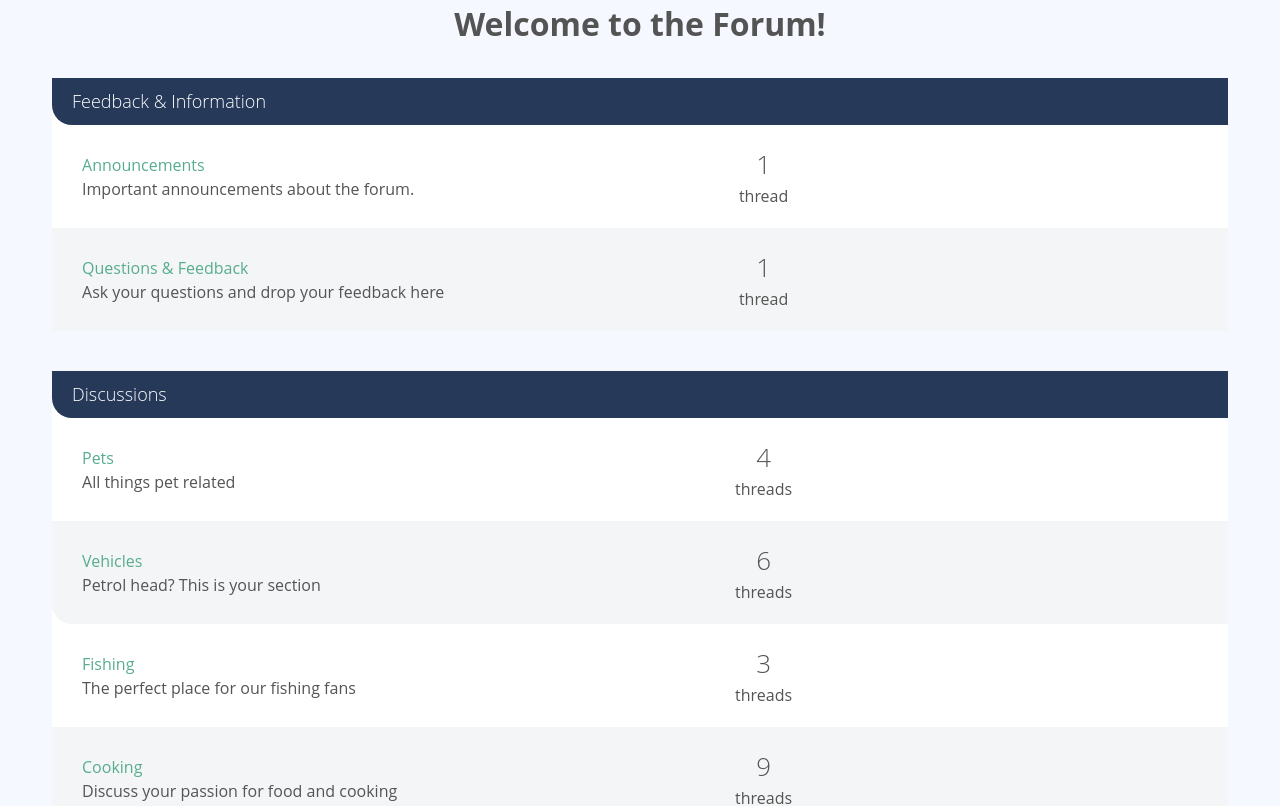
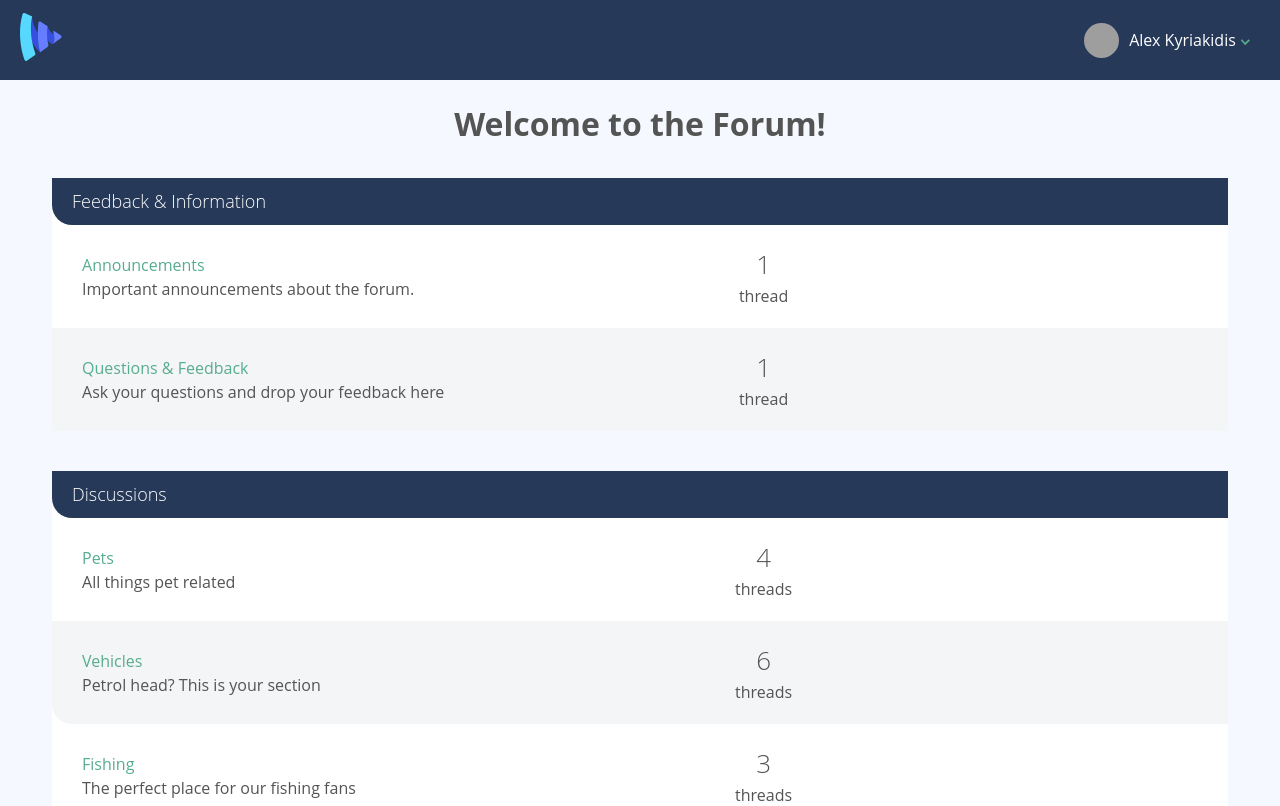
Before and after one commit to TanyaLagodich/vueschool-class, a Vue app: page / in a window 1280 px wide. Shown: the top 806 px of the page. Built offline with nearby package versions, Linux system fonts and the light colour scheme; grey boxes are pictures that could not be loaded.

Commit message:
chapter 5: creating a forum navbar

```diff
--- a/src/App.vue
+++ b/src/App.vue
@@ -1,11 +1,14 @@
 <template>
+  <the-navbar />
   <div class="container">
       <router-view />
   </div>
 </template>
 
 <script>
+import TheNavbar from './components/TheNavbar.vue'
 export default {
+  components: { TheNavbar },
   name: 'App'
 }
 </script>
--- a/src/components/ForumList.vue
+++ b/src/components/ForumList.vue
@@ -4,7 +4,7 @@
         <h2 class="list-title">
           <router-link
             v-if="categoryId"
-            :to="{ name: 'category', params: { id: categoryId } }"
+            :to="{ name: 'Category', params: { id: categoryId } }"
           >
             {{ title }}
           </router-link>
--- /dev/null
+++ b/src/components/TheNavbar.vue
@@ -0,0 +1,68 @@
+<template>
+    <header class="header" id="header">
+
+        <router-link :to="{ name: 'Home' }" class="logo">
+            <img src="../assets/svg/vueschool-logo.svg" >
+        </router-link>
+
+        <div class="btn-hamburger">
+            <!-- use .btn-humburger-active to open the menu -->
+            <div class="top bar"></div>
+            <div class="middle bar"></div>
+            <div class="bottom bar"></div>
+        </div>
+
+    <!-- use .navbar-open to open nav -->
+    <nav class="navbar">
+        <ul>
+
+            <li class="navbar-user">
+                <a href="#">
+                    <img class="avatar-small" src="https://pbs.twimg.com/profile_images/1188775562657091594/5mgkg44t_400x400.jpg" alt="">
+                    <span>
+                        Alex Kyriakidis
+                        <img class="icon-profile" src="../assets/svg/arrow-profile.svg" alt="">
+                    </span>
+                </a>
+
+                <!-- dropdown menu -->
+                <!-- add class "active-drop" to show the dropdown -->
+                <div id="user-dropdown">
+                    <div class="triangle-drop"></div>
+                    <ul class="dropdown-menu">
+                        <li class="dropdown-menu-item"><a href="profile.html">View profile</a></li>
+                        <li class="dropdown-menu-item"><a href="#">Log out</a></li>
+                    </ul>
+                </div>
+            </li>
+        </ul>
+
+        <!-- <ul>
+            <li class="navbar-item">
+                <a href="index.html">Home</a>
+            </li>
+            <li class="navbar-item">
+                <a href="category.html">Category</a>
+            </li>
+            <li class="navbar-item">
+                <a href="forum.html">Forum</a>
+            </li>
+            <li class="navbar-item">
+                <a href="thread.html">Thread</a>
+            </li> -->
+            <!-- Show these option only on mobile-->
+            <!-- <li class="navbar-item mobile-only">
+                <a href="profile.html">My Profile</a>
+            </li>
+            <li class="navbar-item mobile-only">
+                <a href="#">Logout</a>
+            </li>
+        </ul> -->
+    </nav>
+  </header>
+</template>
+<script>
+export default {
+
+}
+</script>
--- a/src/pages/Home.vue
+++ b/src/pages/Home.vue
@@ -1,5 +1,5 @@
 <template>
-  <h1>Welcome to the Forum!</h1>
+  <h1 class="push-top">Welcome to the Forum!</h1>
   <category-list :categories="categories" />
 </template>
 <script>
--- a/src/router/index.js
+++ b/src/router/index.js
@@ -14,7 +14,7 @@
   },
   {
     path: '/category/:id',
-    name: 'category',
+    name: 'Category',
     component: Category,
     props: true
   },
```
Also changed, not shown: src/assets/svg/arrow-profile.svg (added), src/assets/svg/vueschool-logo.svg (added).
